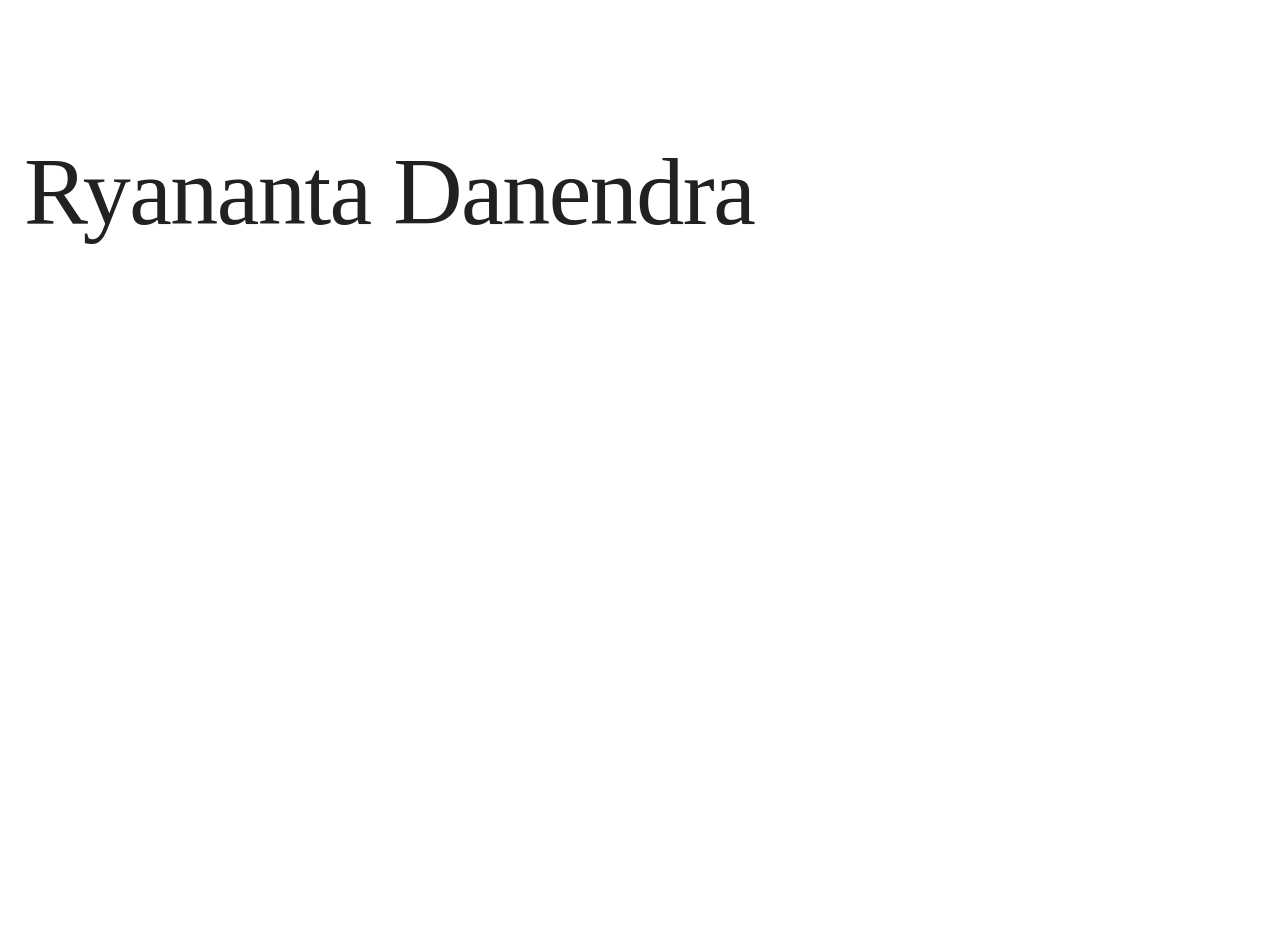
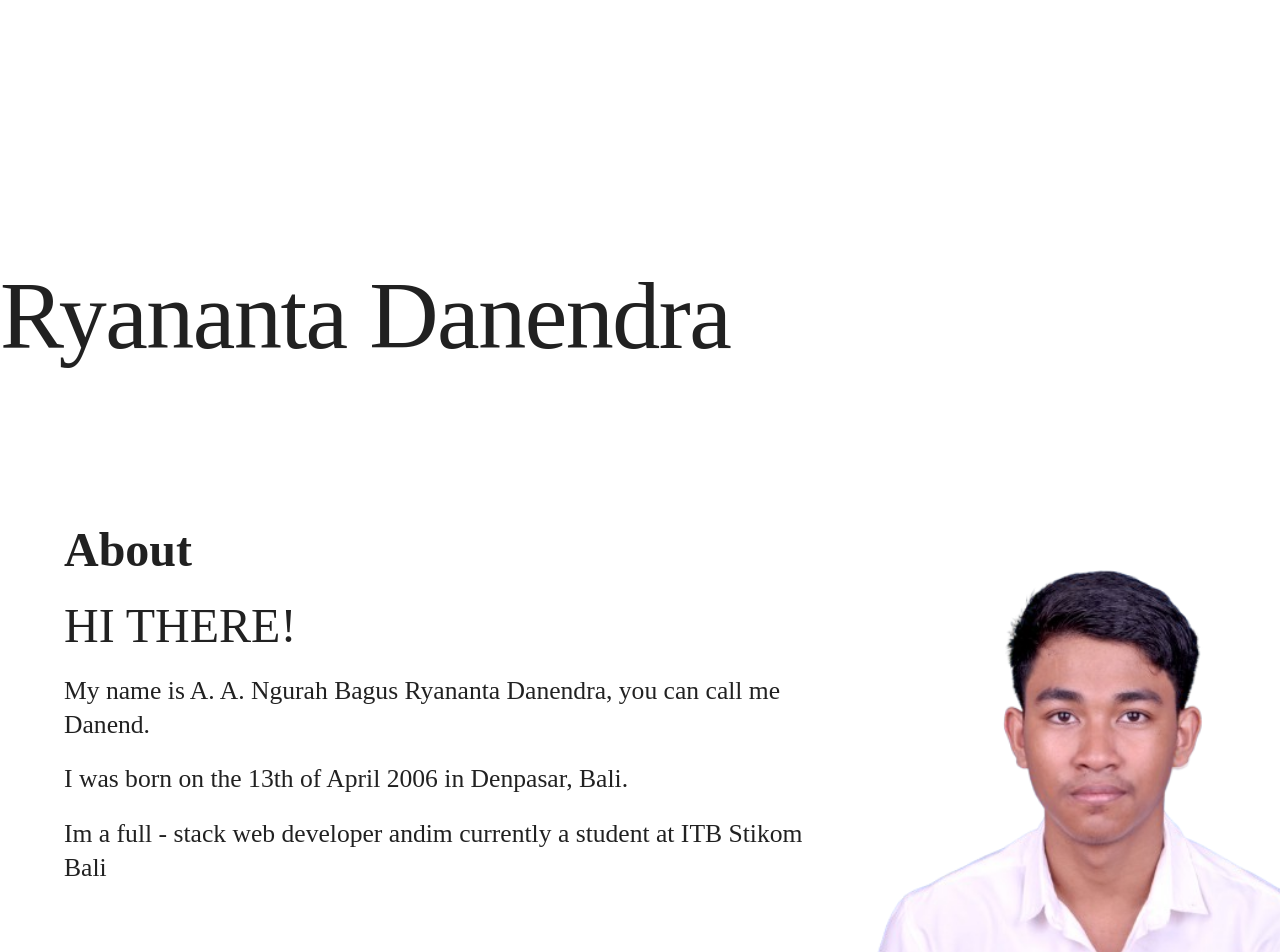
Before and after one commit to RyanantaDanendra/ryanantadanendra-portfolio, a React (Vite) app: page / in a window 1280 px wide. Shown: the part 360-1312 px from the top of the page. Before the commit the page ends 864 px from the top, so only its background shows below. Built offline with nearby package versions, Linux system fonts and the light colour scheme.

Commit message:
Editing hero section design and adding about section

```diff
--- a/src/App.css
+++ b/src/App.css
@@ -1,10 +1,22 @@
 #root {
-  max-width: 1280px;
   overflow-x: hidden;
+  width: 100%;
+  height: 100%;
+  margin: 0;
+  padding: 0;
+  box-sizing: border-box;
+}
+
+* {
+  margin: 0;
+  padding: 0;
+  box-sizing: border-box;
 }
 
 body {
-  overflow-x: 1280px;
+  padding: 0;
+  margin: 0;
+  box-sizing: border-box;
 }
 
 .logo {
@@ -46,3 +58,7 @@ body {
 .container {
   height: 200vh;
 }
+
+img {
+  width: 500px;
+}
--- a/src/App.jsx
+++ b/src/App.jsx
@@ -1,6 +1,7 @@
 import { useState } from 'react'
 import Navbar from './Components/Navbar'
 import Hero from './Components/Hero'
+import About from './Components/About'
 
 import './App.css'
 
@@ -10,6 +11,7 @@ function App() {
     <>
       <Navbar />
       <Hero />
+      <About />
     </>
   )
 }
--- /dev/null
+++ b/src/Components/About.jsx
@@ -0,0 +1,41 @@
+import '../App.css'
+import * as React from 'react';
+import { Container } from '@mui/material';
+import { CssBaseline } from '@mui/material';
+import { Grid } from '@mui/material';
+import { Typography } from '@mui/material';
+import { createTheme } from '@mui/material';
+import Me from '../assets/me.png'
+
+const About = () => {
+    const theme = createTheme({
+        typography: {
+          fontFamily: 'PT-Serif',
+        },
+    })
+
+    return (
+        <React.Fragment>
+            <CssBaseline />
+            <Container sx={{
+                height: '100vh',
+                marginTop: '100px',
+            }}
+            >
+                <Grid container spacing={5}>
+                    <Grid item xs={8} sx={{ marginTop: '50px' }}>
+                        <Typography variant='h3' sx={{ fontFamily: 'PT-Serif', fontWeight: 'bold' }}>About</Typography>
+                        <Typography variant='h3' sx={{ fontFamily: 'PT-Serif', marginTop: '20px' }}>HI THERE!</Typography>
+                        <Typography variant='h5' sx={{ fontFamily: 'PT-Serif', marginTop: '20px', fontSize: '1.6em' }}>My name is A. A. Ngurah Bagus Ryananta Danendra, you can call me Danend. </Typography>
+                        <Typography variant='h5' sx={{ fontFamily: 'PT-Serif', marginTop: '20px', fontSize: '1.6em' }}>I was born on the 13th of April 2006 in Denpasar, Bali. </Typography>
+                        <Typography variant='h5' sx={{ fontFamily: 'PT-Serif', marginTop: '20px', fontSize: '1.6em' }}>Im a full - stack web developer andim currently a student at ITB Stikom Bali </Typography>
+                    </Grid>
+                    <Grid item xs={4}>
+                        <img src={Me} alt="" />
+                    </Grid>
+                </Grid>
+            </Container>
+        </React.Fragment>
+    )
+}
+export default About
--- a/src/Components/Hero.jsx
+++ b/src/Components/Hero.jsx
@@ -9,6 +9,7 @@ import { Paper } from '@mui/material'
 import { Typography } from '@mui/material';
 import { createTheme } from '@mui/material';
 import PtSerif from '../assets/font/PTSerif-Regular.ttf';
+import { useState, useEffect } from 'react';
 
 
 const Hero = () => {
@@ -16,21 +17,13 @@ const Hero = () => {
         typography: {
           fontFamily: 'PT-Serif',
         },
-      })
+    })
 
     return (
         <React.Fragment>
-            <CssBaseline />
-            <Container maxWidth="false"
-                sx={{
-                    width: '1280px',
-                    height: '100vh',
-                    paddingTop: '10px',
-                    paddingLeft: '0px',
-                    paddingRight: '0px',
-                }}
-            >
-                <Grid container spacing={2}>
+            <CssBaseline/>
+            <Box sx={{ width: '100%', padding: 0, margin: 0, paddingTop: '100px' }}>
+                <Grid container spacing={0}>
                     <Grid item xs={8}></Grid>
                     <Grid item xs={4}>
                         <Typography variant='h4'sx=
@@ -41,11 +34,11 @@ const Hero = () => {
                         </Typography>
                         <Typography variant='h5' textAlign='start' sx={{ fontFamily: 'PT-Serif' }}>A full - stack web developer based in Denpasar, Bali</Typography>
                     </Grid>
-                    <Grid item xs={12} marginTop='300px'>
+                    <Grid item xs={12} marginTop='350px'>
                         <Typography sx={{ fontFamily: 'PT-Serif', textAlign: 'start', }} variant='h1'>Ryananta Danendra</Typography>
                     </Grid>
                 </Grid>
-            </Container>
+            </Box >
         </React.Fragment>
     )
 }
```
Also changed, not shown: src/assets/me.png (added).
